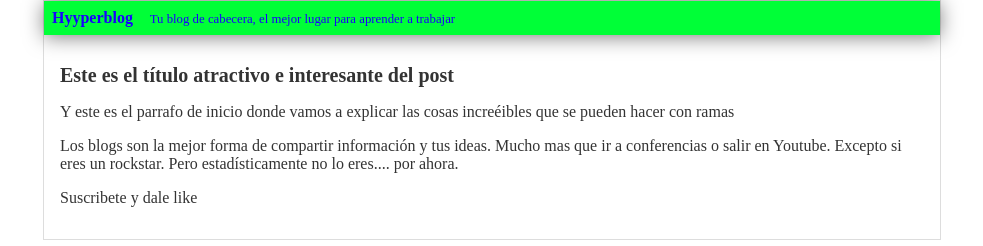
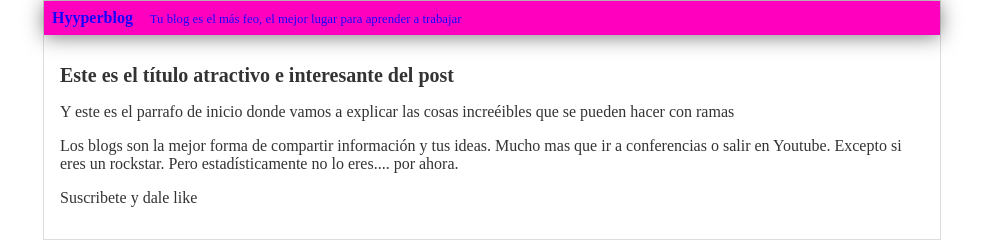
Before and after one commit to Sebasdeveloperr/Nuevo, a plain HTML site: page ramas/index.html in a window 1280 px wide. Shown: the whole page, without its empty margins (148-1131 px from the left). Drawn offline with Linux system fonts and the light colour scheme.

Commit message:
color rosado

```diff
--- a/ramas/index.html
+++ b/ramas/index.html
@@ -8,7 +8,7 @@
         <div id="container">
             <div id="cabecera">
                 Hyyperblog
-                <span id="tagline">Tu blog de cabecera, el mejor lugar para aprender a trabajar</span>
+                <span id="tagline">Tu blog es el más feo, el mejor lugar para aprender a trabajar</span>
             </div>
             <div id="post">
                 <h1>Este es el título atractivo e interesante del post</h1>
--- a/ramas/style.css
+++ b/ramas/style.css
@@ -10,7 +10,7 @@ body
 
 #cabecera
 {
-    background: rgb(0, 255, 55);
+    background: rgb(255, 0, 191);
     box-shadow: 0px 2px 20px 0px rgba(0,0,0,0.5);
     color: rgb(25, 0, 255);
     font-weight: bold;
```
